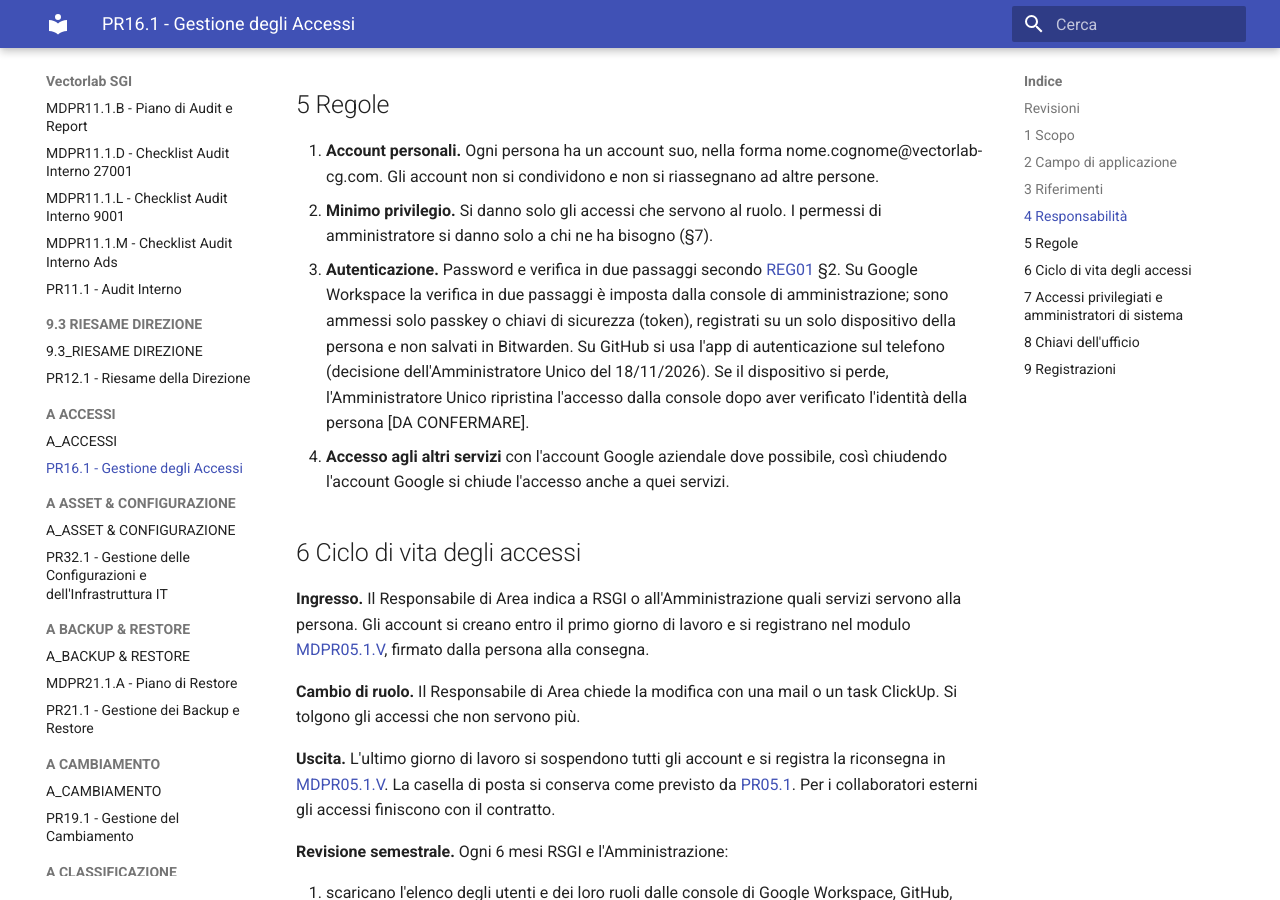
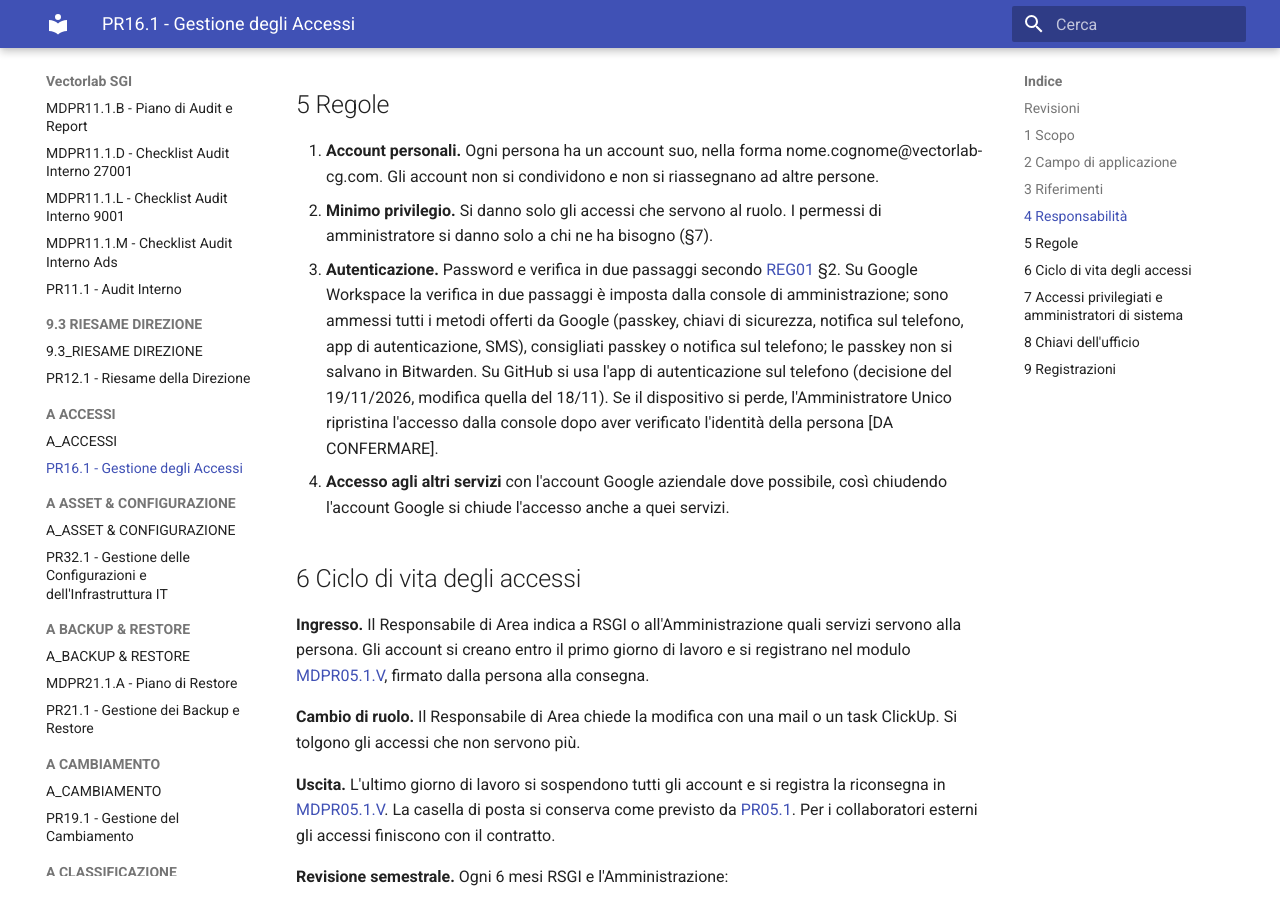
Before and after one commit to davideruzzenenti/Vectorlab-SGI, an MkDocs documentation site: the page built from docs/A_ACCESSI/PR16.1 - Gestione degli Accessi.md, in a window 1280 px wide and 900 px high, scrolled down 1913 px. Built offline with MkDocs 1.6.1 and Material for MkDocs 9.7.7, drawn with Linux system fonts in a browser that asks for light colours.

Commit message:
Ammette tutti i metodi Google per la verifica in due passaggi
- PR16.1: verifica in due passaggi obbligatoria con tutti i metodi offerti
  da Google (consigliati passkey o notifica sul telefono); decisione del
  19/11/2026, modifica quella del 18/11.
- REG01, PR32.1: chiavi di ripristino BitLocker accessibili solo a System
  Administrator e Amministrazione.
- MDPR33.1.B: aggiornati i trattamenti T1 e T8; STATO-PROGETTO.md aggiornato.

Co-Authored-By: Claude Opus 5.5 <noreply@anthropic.com>

```diff
--- a/docs/A_ACCESSI/PR16.1 - Gestione degli Accessi.md
+++ b/docs/A_ACCESSI/PR16.1 - Gestione degli Accessi.md
@@ -71,10 +71,12 @@ ricevute dai clienti si custodiscono comunque in Bitwarden ([REG01](../7_GESTION
    bisogno (§7).
 3. **Autenticazione.** Password e verifica in due passaggi secondo [REG01](../7_GESTIONE%20RISORSE/REG01%20-%20Regolamento%20sull%E2%80%99utilizzo%20degli%20strumenti%20aziendali.md)
    §2. Su Google Workspace la verifica in due passaggi è imposta dalla
-   console di amministrazione; sono ammessi solo passkey o chiavi di
-   sicurezza (token), registrati su un solo dispositivo della persona e
-   non salvati in Bitwarden. Su GitHub si usa l'app di autenticazione
-   sul telefono (decisione dell'Amministratore Unico del 18/11/2026).
+   console di amministrazione; sono ammessi tutti i metodi offerti da
+   Google (passkey, chiavi di sicurezza, notifica sul telefono, app di
+   autenticazione, SMS), consigliati passkey o notifica sul telefono; le
+   passkey non si salvano in Bitwarden. Su GitHub si usa l'app di
+   autenticazione sul telefono (decisione del 19/11/2026, modifica
+   quella del 18/11).
    Se il dispositivo si perde, l'Amministratore Unico ripristina
    l'accesso dalla console dopo aver verificato l'identità della
    persona [DA CONFERMARE].
```
Also changed, not shown: STATO-PROGETTO.md (+1 -0 lines), docs/7_GESTIONE RISORSE/REG01 - Regolamento sull’utilizzo degli strumenti aziendali.md (+2 -1 lines), docs/A_ASSET & CONFIGURAZIONE/PR32.1 - Gestione delle Configurazioni e dell'Infrastruttura IT.md (+1 -1 lines), docs/B_REGISTRAZIONI/Analisi dei Rischi/2026/MDPR33.1.B - Piano di Trattamento dei Rischi - 2026.md (+2 -2 lines).
